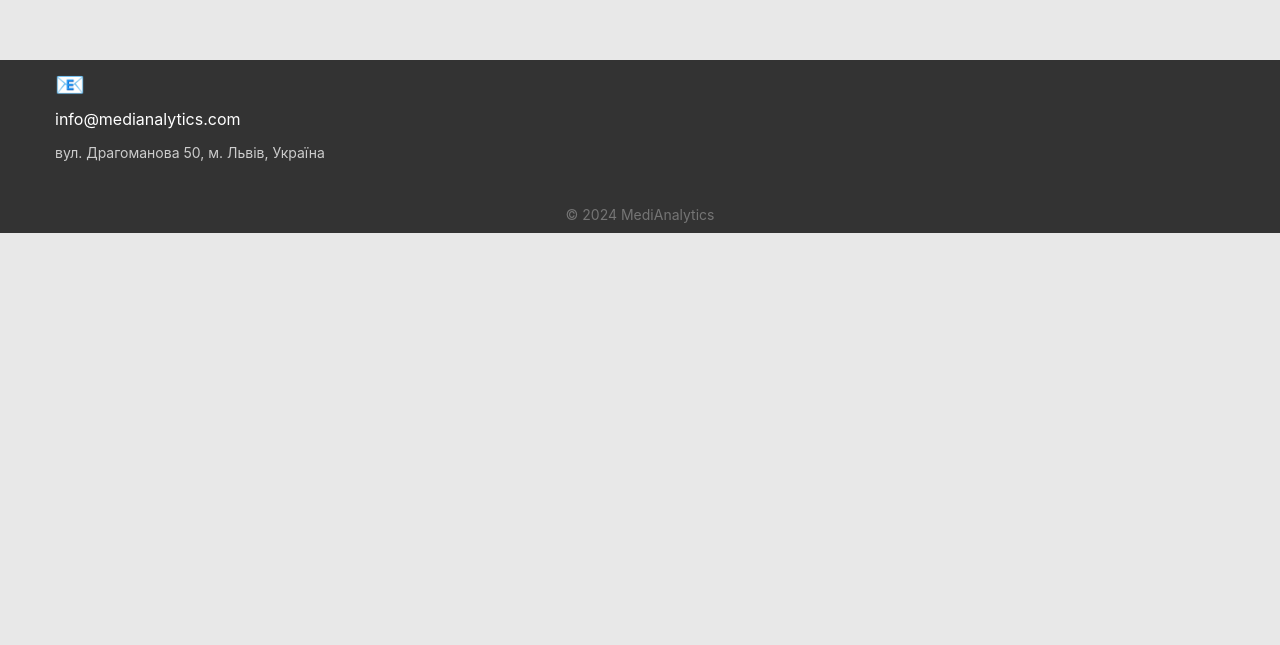
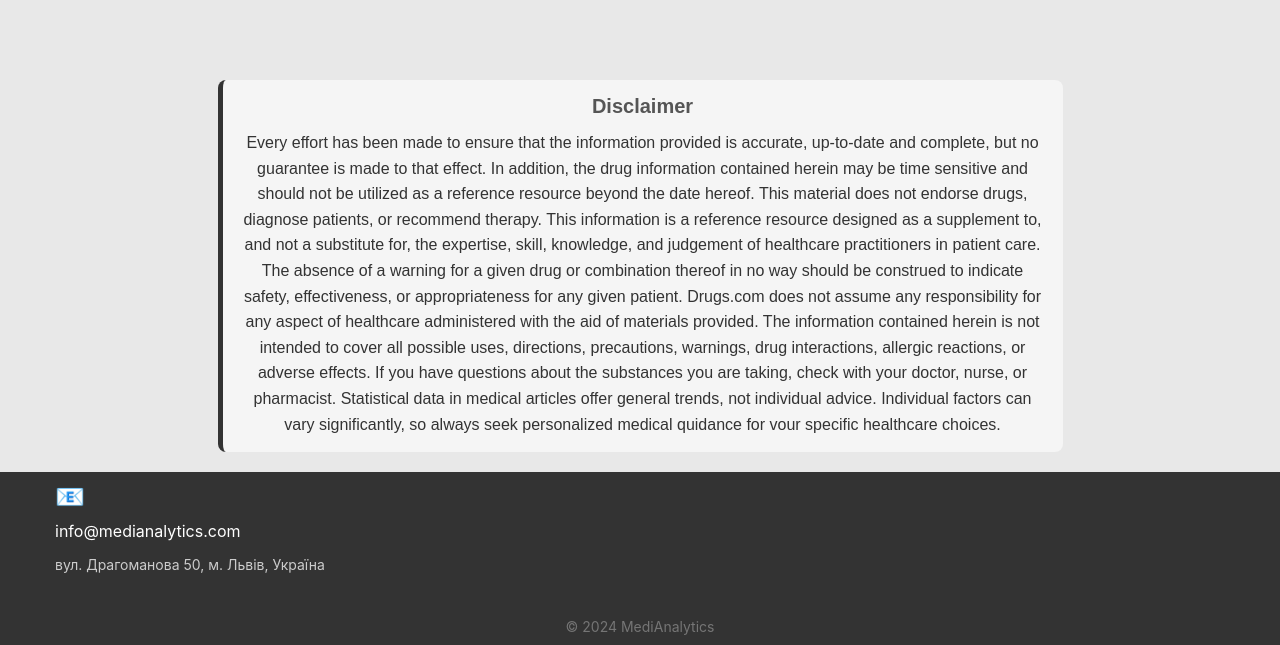
Before and after one commit to oleksandrhofner/TCPP-team-001-fei-43, a React (Create React App) app: page / in a window 1280 px wide. Shown: the part 740-1385 px from the top of the page. Before the commit the page ends 973 px from the top, so only its background shows below. Built offline with nearby package versions, Linux system fonts and the light colour scheme.

Commit message:
changes website

```diff
--- a/src/App.css
+++ b/src/App.css
@@ -252,3 +252,41 @@ html, body {
   text-align: center; /* Ідеально по центру */
   color: #757575;
 }
+
+/* Дисклеймер */
+.disclaimer-wrapper {
+  background-color: transparent; /* Прибираємо білий фон */
+  padding: 0; /* Прибираємо зайві відступи */
+  margin: 0; /* Прибираємо зайві відступи */
+}
+
+.disclaimer-centered {
+  background-color: #f5f5f5; /* Світло-сірий фон */
+  border-left: 5px solid #333; /* Чорна смуга зліва */
+  padding: 15px 20px; /* Відступи навколо контенту */
+  max-width: 800px; /* Максимальна ширина */
+  margin: 20px auto; /* Центруємо по горизонталі, додаємо вертикальний відступ */
+  border-radius: 8px;
+  font-family: Arial, sans-serif;
+  text-align: center;
+}
+
+.disclaimer-title {
+  font-size: 20px;
+  font-weight: bold;
+  color: #555; /* Темно-сірий для тексту */
+  margin-bottom: 12px;
+}
+
+.disclaimer-text {
+  font-size: 16px;
+  line-height: 1.6;
+  color: #333; /* Темно-сірий для читабельності */
+}
+
+
+/* Для футера, якщо треба корегувати висоту */
+.footer {
+  height: 100px; /* Висота футера для врахування */
+  background-color: #333;
+}
--- a/src/DrugsAndMedications.jsx
+++ b/src/DrugsAndMedications.jsx
@@ -4,56 +4,12 @@ import style from "./DrugsAndMedications.module.css";
 
 import Header from "./components/header";
 
-// Test data for drugs names
+
 export const drugsData = [
-    "Aspirin",
-    "Ibuprofen",
-    "Paracetamol",
-    "Amoxicillin",
-    "Metformin",
-    "Lisinopril",
-    "Lipitor",
-    "Prednisone",
-    "Atorvastatin",
-    "Levothyroxine",
-    "Omeprazole",
-    "Gabapentin",
-    "Alprazolam",
-    "Fluoxetine",
-    "Clonazepam",
-    "Zoloft",
-    "Citalopram",
-    "Tamsulosin",
-    "Hydrochlorothiazide",
-    "Warfarin",
-];
-
-
-const DrugsByCategory = [
-    "Drug Dosage",
 ];
 
 const popularDrugSearches = [
-    "Aspirin",
-    "Ibuprofen",
-    "Paracetamol",
-    "Amoxicillin",
-    "Metformin",
-    "Lisinopril",
-    "Lipitor",
-    "Prednisone",
-    "Atorvastatin",
-    "Levothyroxine",
-    "Omeprazole",
-    "Gabapentin",
-    "Alprazolam",
-    "Fluoxetine",
-    "Clonazepam",
-    "Zoloft",
-    "Citalopram",
-    "Tamsulosin",
-    "Hydrochlorothiazide",
-    "Warfarin",
+
 ];
 
 function DrugsAndMedications() {
@@ -146,25 +102,6 @@ function DrugsAndMedications() {
         }
     };
 
-    const fetchDrugInfo = async (drugName) => {
-        try {
-            setError(""); // Скидання помилки перед запитом
-            const response = await fetch(
-                `http://127.0.0.1:5000/get_drug_info?drug_name=${drugName}`
-            );
-
-            const data = await response.json();
-            console.log("Fetched drug info:", data);
-
-            if (response.ok) {
-                setDrugInfo(data);
-            } else {
-                setError(data.error || "An error occurred.");
-            }
-        } catch (err) {
-            setError("Failed to fetch drug information.");
-        }
-    };
 
     return (
         <div>
@@ -225,15 +162,6 @@ function DrugsAndMedications() {
                         ))}
                     </div>
                 </div>
-                <div className={style.browseDrugContainer}>
-                    <h3>Browse drugs by category</h3>
-                    <div className={style.browseDrugItemContainer}>
-                        <a>Drug Approvals</a>
-                        {DrugsByCategory.map((item) => (
-                            <a key={item}>{item}</a>
-                        ))}
-                    </div>
-                </div>
 
                 <div className={style.browseDrugContainer}>
                     <h3>Popular drug searches</h3>
--- a/src/HomeDrugs.jsx
+++ b/src/HomeDrugs.jsx
@@ -80,7 +80,7 @@ function HomePage() {
                         {searchResults.length > 0 && (
                             <div className="search-results">
                                 {searchResults.map((drug, index) => (
-                                    <span key={index} className="search-result-item-home">
+                                    <span key={index} className="search-result-item">
                 {drug}
               </span>
                                 ))}
@@ -105,8 +105,18 @@ function HomePage() {
                 </section>
             </div>
 
+            <div className="disclaimer-wrapper">
+                <div className="disclaimer-centered">
+                    <p className="disclaimer-title">Disclaimer</p>
+                    <p className="disclaimer-text">
+                        Every effort has been made to ensure that the information provided is accurate, up-to-date and complete, but no guarantee is made to that effect. In addition, the drug information contained herein may be time sensitive and should not be utilized as a reference resource beyond the date hereof. This material does not endorse drugs, diagnose patients, or recommend therapy. This information is a reference resource designed as a supplement to, and not a substitute for, the expertise, skill, knowledge, and judgement of healthcare practitioners in patient care. The absence of a warning for a given drug or combination thereof in no way should be construed to indicate safety, effectiveness, or appropriateness for any given patient.
+                        Drugs.com does not assume any responsibility for any aspect of healthcare administered with the aid of materials provided. The information contained herein is not intended to cover all possible uses, directions, precautions, warnings, drug interactions, allergic reactions, or adverse effects. If you have questions about the substances you are taking, check with your doctor, nurse, or pharmacist.
+                        Statistical data in medical articles offer general trends, not individual advice. Individual factors can vary significantly, so always seek personalized medical quidance for vour specific healthcare choices.
+                    </p>
+                </div>
+            </div>
 
-        {/* Footer */}
+            {/* Footer */}
             <footer className="site-footer">
                 <div className="footer-content">
                     <div className="footer-contact">
--- a/src/styles/AboutUs.css
+++ b/src/styles/AboutUs.css
@@ -50,22 +50,22 @@
 }
 
 .one{
-  background-image: url("../photo/Sasha.jpg");
+  background-image: url("../../../Downloads/TCPP-team-001-fei-43-CompletedMergeConflicts/src/photo/Sasha.jpg");
   background-position: center;
 }
 .two{
-  background-image: url("../photo/Dmytro.jpg");
+  background-image: url("../../../Downloads/TCPP-team-001-fei-43-CompletedMergeConflicts/src/photo/Dmytro.jpg");
   background-position: 75% 45%;
 }
 .three{
-  background-image: url("../photo/Vlad.jpg");
+  background-image: url("../../../Downloads/TCPP-team-001-fei-43-CompletedMergeConflicts/src/photo/Vlad.jpg");
   background-position: 35% 25%;
 }
 .four{
-  background-image: url("../photo/Bohdan.jpg");
+  background-image: url("../../../Downloads/TCPP-team-001-fei-43-CompletedMergeConflicts/src/photo/Bohdan.jpg");
   background-position: 35% 45%;
 }
 .five{
-  background-image: url("../photo/Volodymyr.jpg");
+  background-image: url("../../../Downloads/TCPP-team-001-fei-43-CompletedMergeConflicts/src/photo/Volodymyr.jpg");
   background-position: 65% top;
 }
```
